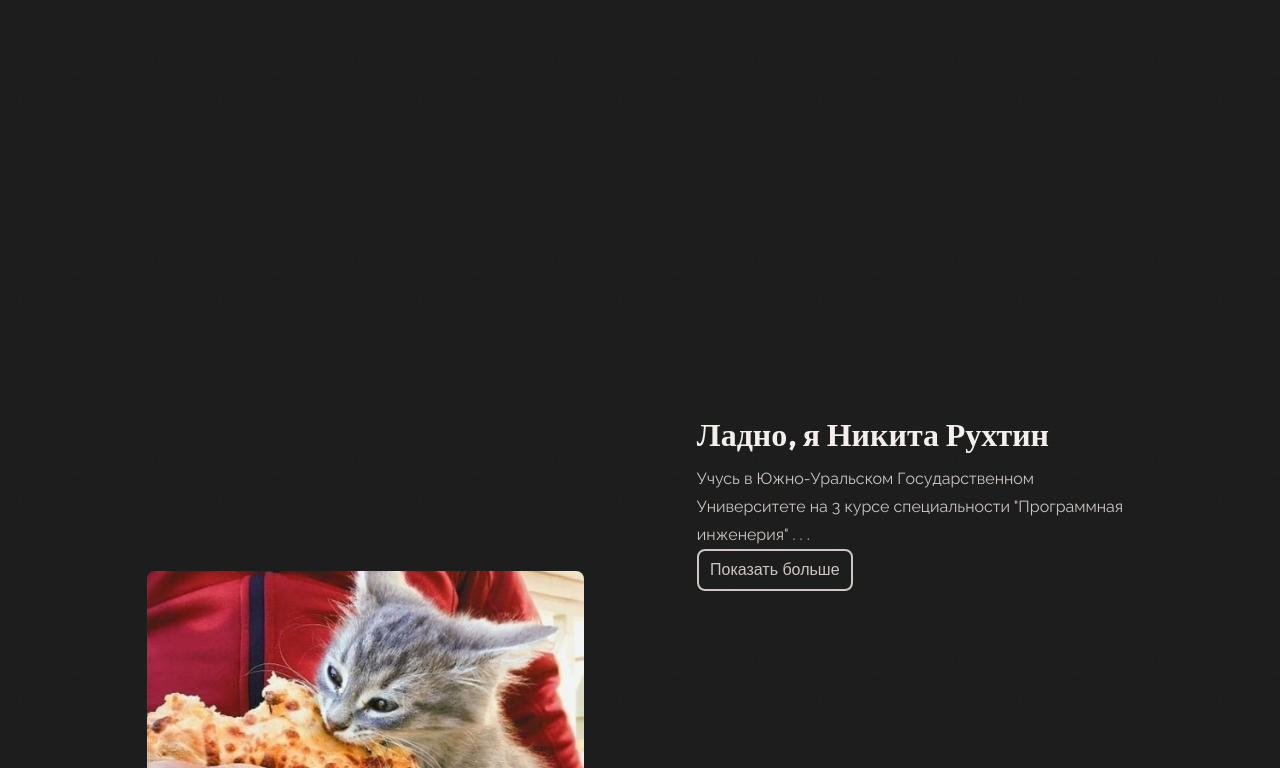
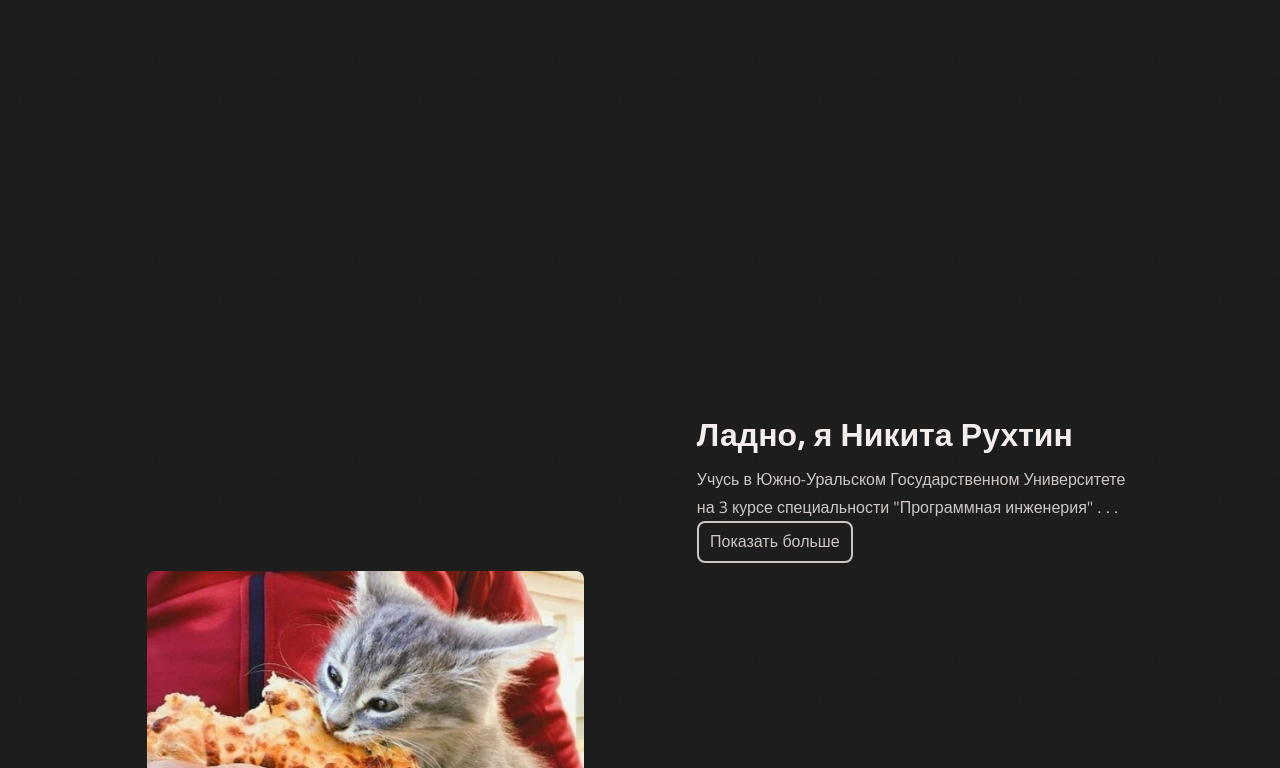
Before and after one commit to 4elovekov/About-me, a plain HTML site: page index.html in a window 1280 px wide. Shown: the part 759-1527 px from the top of the page. Drawn offline with nearby package versions, Linux system fonts and the light colour scheme; grey boxes are pictures that could not be loaded.

Commit message:
Fix problems with urls

```diff
--- a/css/main.css
+++ b/css/main.css
@@ -11,20 +11,6 @@
     --gallery-gap: calc(var(--index) * 10);
 }
 
-@font-face {
-    font-family: raleway-a;
-    src: url("/fonts/raleway-regular.woff2");
-}
-
-@font-face {
-    font-family: outfit-a;
-    src: url("/fonts/outfit-regular.woff2");
-}
-
-h1, h2, h3, h4, h5, h6 {
-    font-family: outfit-a;
-}
-
 /* will-change */
 .content, .hero, .main-header, .gallery > * {
     will-change: transform;
@@ -34,8 +20,8 @@ body {
     background-image: url("/img/bg.jpg");
     background-size: 50px;
     color: #fafafa;
-    font-family: raleway-a;
     overflow-x: hidden;
+    font-family: 'Open Sans', sans-serif;
 }
 
 .hero {
--- a/index.html
+++ b/index.html
@@ -6,15 +6,21 @@
 
     <title>About Me</title>
 
-    <link rel="icon" href="img/favicons/favicon.ico" type="image/x-icon">
-
-
     <script src="libs/gsap/gsap.min.js" defer></script>
     <script src="libs/gsap/ScrollTrigger.min.js" defer></script>
     <script src="libs/gsap/ScrollSmoother.min.js" defer></script>
 
+    <link rel="preconnect" href="https://fonts.googleapis.com">
+    <link rel="preconnect" href="https://fonts.gstatic.com" crossorigin>
+    <link href="https://fonts.googleapis.com/css2?family=Open+Sans&family=Raleway&display=swap" rel="stylesheet">
+
     <link rel="stylesheet" href="css/main.css">
     <script src="js/app.js" defer></script>
+
+    <link rel="apple-touch-icon" sizes="180x180" href="img/favicons/apple-touch-icon.png">
+    <link rel="icon" type="image/png" sizes="32x32" href="img/favicons/favicon-32x32.png">
+    <link rel="icon" type="image/png" sizes="16x16" href="img/favicons/favicon-16x16.png">
+    <link rel="manifest" href="img/favicons/site.webmanifest">
 
 </head>
 <body>
```
